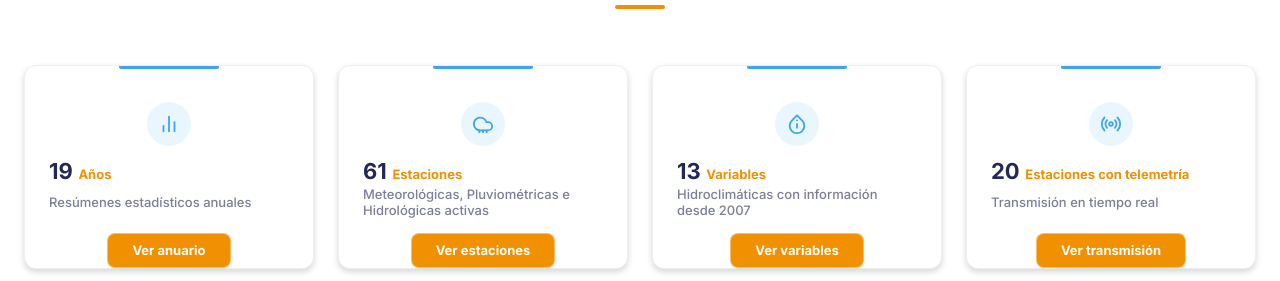
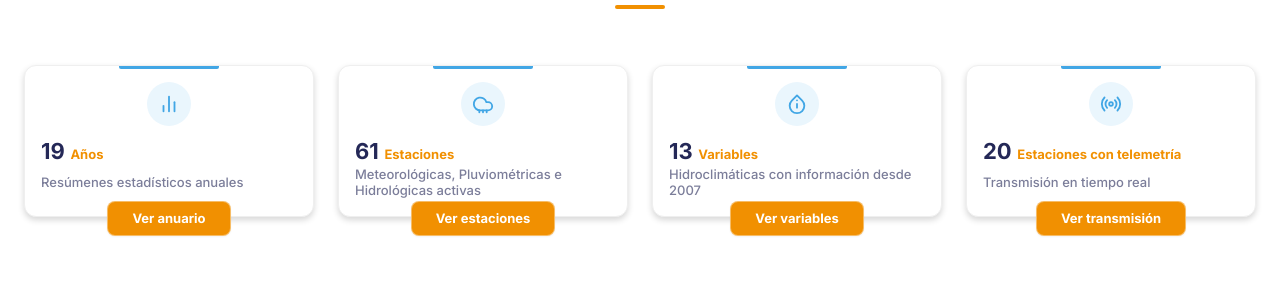
Before and after one commit to webmasterft/fonag, a website built with Vite: page index.html in a window 1280 px wide. Shown: the part 671-952 px from the top of the page. Built offline with nearby package versions, Linux system fonts and the light colour scheme.

Commit message:
style: reduce stat-card padding to 16px and position button at bottom -20px

```diff
--- a/src/css/molecules/stat-card.css
+++ b/src/css/molecules/stat-card.css
@@ -8,7 +8,7 @@
   border-radius: 12px;
   border: 1px solid #EFEFEF;
   box-shadow: 0px 3px 6px #00000029;
-  padding: 2.25rem 1.5rem 3rem;
+  padding: 16px;
   display: flex;
   flex-direction: column;
   align-items: center;
@@ -72,7 +72,7 @@
 
 .stat-card .btn-cta-orange {
   position: absolute;
-  bottom: 0;
+  bottom: -20px;
   left: 0;
   right: 0;
   margin: auto;
```
